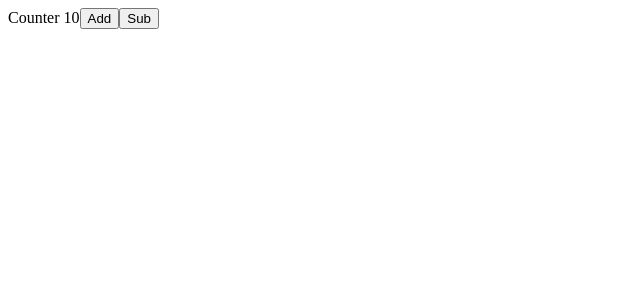
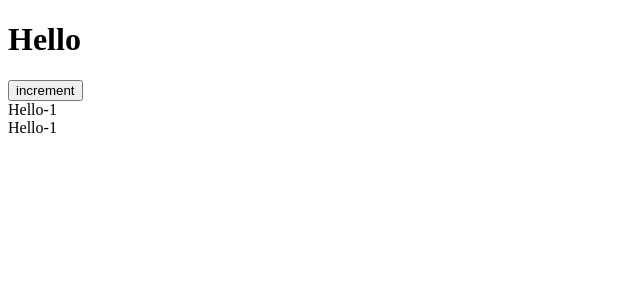
Before and after one commit to acmsafrin/react_handson, a React (Create React App) app: page / in a window 1280 px wide. Shown: the top 300 px of the page, without its empty margins (0-640 px from the left). Built offline with nearby package versions, Linux system fonts and the light colour scheme.

Commit message:
useStore

```diff
--- a/src/App.js
+++ b/src/App.js
@@ -1,54 +1,15 @@
 import { useEffect, useState } from "react";
+import {store} from "./Store";
+import Component1 from "./Component1";
+function App() {
 
-function Child(){
-  console.log('\t\t Child rended started')
-
-  useEffect(()=>{
-    //debugger
-    console.log('\t\t Init use effect Child ')
-
-
-    return ()=>{
-      console.log('\t\t Clean up use effect Child ')
-    }
-  },[]);
-
-  return <>Child</>
-}
-
-function App() {
-  console.log("App render started")
-  const [counter,setCounter]=useState(()=>{
-    console.log("lazy initialization of counter")
-    return 0;
-  });
-
-  const [show,setShow]=useState(false)
-
-  useEffect(()=>{
-    //debugger
-    console.log('Init use effect App '+counter)
-
-    if(counter===3){
-      setShow(true)
-    }else{
-      setShow(false)
-    }
-
-    return ()=>{
-      console.log('Clean up use effect App '+counter)
-    }
-  },[counter]);
-
-  let clikHandler=()=>{
-    setCounter((v)=>v+1)
-  }
-
-  console.log("App render ended")
   return (
     <div className="App">
-      <h1 onClick={clikHandler}>{counter}</h1>
-      {show && <Child/>}
+      <h1 >Hello</h1>
+      <button onClick={e=>store.increment()}>increment</button>
+
+      <Component1/>
+      <Component1/>
     </div>
   );
 }
--- a/src/ChiledElemenet.js
+++ /dev/null
@@ -1,12 +0,0 @@
-import { useContext } from "react";
-import context from "./Store";
-
-export function ChildElement(){
-    const {state,dispatch}=useContext(context);
-
-    return <div>
-        Hi There {state.theme}
-        <button onClick={()=>dispatch('toggle-light')}>Toggle Light</button>
-        <button onClick={()=>dispatch('toggle-dark')}>Toggle Dark</button>
-    </div>
-}
--- /dev/null
+++ b/src/Component1.js
@@ -0,0 +1,14 @@
+import { useEffect, useState } from "react"
+import useStore from "./useStore";
+
+function Component1() {
+    const count=useStore(-1)
+    return (
+        <div>
+            Hello
+            {count}
+        </div>
+    )
+}
+
+export default Component1
--- a/src/ContextApp.js
+++ /dev/null
@@ -1,24 +0,0 @@
-import { useContext, useReducer } from "react";
-import context  from "./Store";
-import { ChildElement } from "./ChiledElemenet";
-
-function redFn(oldState,action){
-    switch(action){
-        case 'toggle-light':
-            return {...oldState,theme: "light"}
-        case 'toggle-dark':
-                return {...oldState,theme: "dark"}
-    }
-}
-
-export function ContextApp(){
-    const [state,dispatch]=useReducer(redFn,{theme:"dark"});
-
-    return (
-        <context.Provider value={{state,dispatch}}>
-        <div className="App">
-            <ChildElement></ChildElement>
-        </div>
-        </context.Provider>
-      );
-}
--- a/src/Store.js
+++ b/src/Store.js
@@ -1,6 +1,20 @@
-import { createContext } from "react";
+class Store{
+    subscribers=[]
+    counter=0
 
+    subscribe(callback){
+        this.subscribers.push(callback)
+    }
 
-let context=createContext()
+    pushNotification(value){
+        this.subscribers.forEach(e=>e(value))
+    }
 
-export default context;
+    increment(){
+        console.log("Increment "+this.counter)
+        this.counter+=1
+        this.pushNotification(this.counter)
+    }
+}
+
+export const store=new Store();
--- a/src/UseStateTest.js
+++ /dev/null
@@ -1,27 +0,0 @@
-import { useReducer, useState } from "react"
-
-function reduxFn(oldCounter,action){
-    if(action==='increaseCounter'){
-        return {...oldCounter, counter:oldCounter.counter+oldCounter.steps}
-    }
-
-    if(action==='increaseSteps'){
-        return {...oldCounter, steps:oldCounter.steps+1}
-    }
-}
-
-
-function UseStateTest(){
-    const [state,_setState]=useReducer(reduxFn,{counter:0,steps:1})
-
-
-
-    return (
-        <div className="App">
-        <h1 onClick={()=>_setState("increaseCounter")}>{state.counter}</h1>
-        <h1 onClick={()=>_setState("increaseSteps")}>{state.steps}</h1>
-      </div>
-    )
-}
-
-export default UseStateTest
--- a/src/UserRefTest.js
+++ /dev/null
@@ -1,46 +0,0 @@
-import { useEffect, useRef, useState } from "react";
-
-
-function UseRefTest() {
-  const [counter,setCounter]=useState(0);
-  const obj=useRef(0)
-
-  const pRef=useRef()
-
-
-
-  useEffect(()=>{
-    console.log('Reneders')
-    obj.current+=1;
-
-    console.log(pRef.current.innerText)
-  })
-
-  useEffect(()=>{
-    //debugger
-
-    //obj.current +=counter;
-
-   // console.log('Init use effect App '+obj.current)
-  },[counter]);
-
-  useEffect(()=>{
-    //debugger
-   // console.log('userRefChanged '+obj)
-
-  },[obj]);
-
-
-  let clikHandler=()=>{
-    setCounter((v)=>v+1)
-  }
-
-  return (
-    <div className="App">
-      <h1 onClick={clikHandler}>{counter}</h1>
-      <p ref={pRef}>Reneder count {obj.current+1}</p>
-    </div>
-  );
-}
-
-export default UseRefTest;
--- a/src/index.js
+++ b/src/index.js
@@ -2,14 +2,10 @@ import React from 'react';
 import ReactDOM from 'react-dom/client';
 import App from './App';
 import reportWebVitals from './reportWebVitals';
-import UseRefTest from './UserRefTest';
-import UseStateTest from './UseStateTest';
-import { UseConter } from './useConter';
-import { ContextApp } from './ContextApp';
 
 const root = ReactDOM.createRoot(document.getElementById('root'));
 root.render(
-    <UseConter/>
+    <App/>
     );
 
 // If you want to start measuring performance in your app, pass a function
--- a/src/useConter.js
+++ /dev/null
@@ -1,22 +0,0 @@
-import { useState } from "react"
-
-
-function useCounter(init){
-    const [count,setCount]=useState(init)
-    const add = ()=>setCount((v)=>v+1);
-    const sub = ()=>setCount((v)=> v-1);
-
-    return [count,add,sub]
-
-}
-
-export function UseConter(){
-
-    const [num,add,sub]=useCounter(10)
-
-    return <div>
-        Counter {num}
-        <button onClick={add}>Add</button>
-        <button onClick={sub}>Sub</button>
-    </div>
-}
--- /dev/null
+++ b/src/useStore.js
@@ -0,0 +1,12 @@
+import { useEffect, useState } from "react"
+import { store } from "./Store";
+
+export default function useStore(initValue){
+    const [count,setCount]=useState(initValue)
+
+    useEffect(()=>{
+        store.subscribe(setCount)
+    },[])
+
+    return count;
+}
```
Also changed, not shown: src/setupTests.js (deleted, +0 -5 lines), src/logo.svg (deleted).
